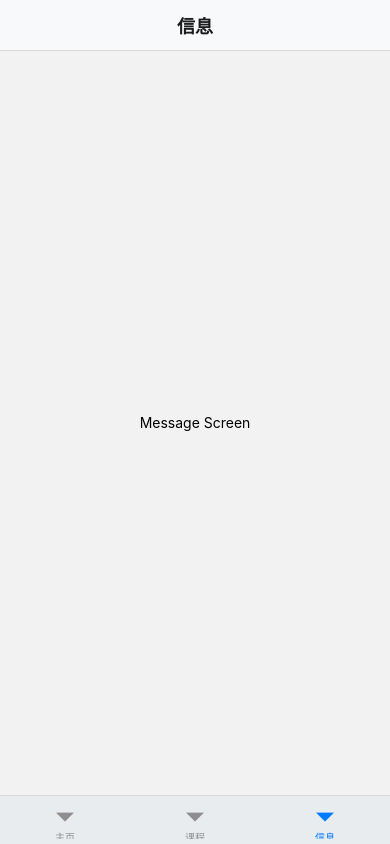
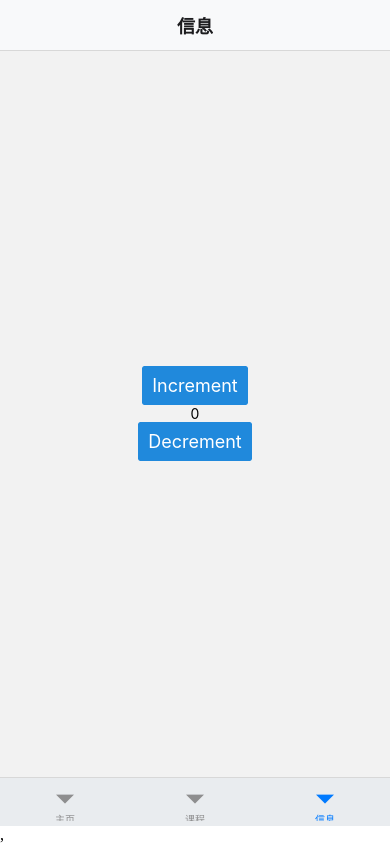
Before and after one commit to Desxiaofeng/mySDUrn, a React Native app: screen /Message in a window 390 px wide. Built offline with nearby package versions, Linux system fonts and the light colour scheme.

Commit message:
add redux and asynstore

```diff
--- a/package.json
+++ b/package.json
@@ -10,9 +10,11 @@
     "test": "jest"
   },
   "dependencies": {
+    "@react-native-async-storage/async-storage": "^2.1.0",
     "@react-navigation/bottom-tabs": "^7.2.0",
     "@react-navigation/native": "^7.0.14",
     "@react-navigation/native-stack": "^7.2.0",
+    "@reduxjs/toolkit": "^2.5.0",
     "@rneui/base": "^4.0.0-rc.7",
     "@rneui/themed": "^4.0.0-rc.8",
     "react": "18.3.1",
@@ -21,7 +23,9 @@
     "react-native-safe-area-context": "^4.14.1",
     "react-native-screens": "^4.5.0",
     "react-native-size-matters": "^0.4.2",
-    "react-native-vector-icons": "^10.2.0"
+    "react-native-vector-icons": "^10.2.0",
+    "react-redux": "^9.2.0",
+    "redux-persist": "^6.0.0"
   },
   "devDependencies": {
     "@babel/core": "^7.25.2",
--- a/src/Root.tsx
+++ b/src/Root.tsx
@@ -3,6 +3,8 @@ import { GestureHandlerRootView } from 'react-native-gesture-handler';
 import { Platform, SafeAreaView } from 'react-native';
 import { NavigationContainer } from '@react-navigation/native';
 import { createNativeStackNavigator } from '@react-navigation/native-stack';
+import { PersistGate } from 'redux-persist/integration/react';
+import { Provider } from 'react-redux';
 
 import SearchScreen from './screen/navScreen/RecentActivityScreen';
 import RecentActivityScreen from './screen/navScreen/RecentActivityScreen';
@@ -11,6 +13,7 @@ import SearchTab from './component/nav/SearchTab';
 import ProfileScreen from './screen/mainTabScreen/ProfileScreen';
 import data from './component/data';
 import theme from './theme';
+import { store, persistor } from './store';
 
 //type类型
 export type StackNavParamList = {
@@ -59,6 +62,8 @@ function StackNav() : React.JSX.Element {
 export default function Root(): React.JSX.Element {
   return (
     <>
+    <Provider store={store}>
+    <PersistGate loading={null} persistor={persistor}>
         {(Platform.OS === 'ios') ? (
           <GestureHandlerRootView style={{ flex: 1 }}>
             <NavigationContainer>
@@ -74,6 +79,8 @@ export default function Root(): React.JSX.Element {
             </GestureHandlerRootView>
           </SafeAreaView>
         )}
+      </PersistGate>
+      </Provider>,
 
     </>
   );
--- /dev/null
+++ b/src/hook.ts
@@ -0,0 +1,5 @@
+import { TypedUseSelectorHook, useDispatch, useSelector } from 'react-redux'
+import type { RootState, AppDispatch } from './store'
+
+export const useAppDispatch: () => AppDispatch = useDispatch
+export const useAppSelector: TypedUseSelectorHook<RootState> = useSelector
--- /dev/null
+++ b/src/redux/counterSlice.ts
@@ -0,0 +1,31 @@
+import { createSlice, PayloadAction } from '@reduxjs/toolkit'
+import type { RootState } from '../store'
+
+
+// 使用该类型定义初始 state
+const initialState:  {value: number} = {
+  value: 0
+}
+
+export const counterSlice = createSlice({
+  name: 'counter',
+  initialState,
+  reducers: {
+    increment: state => {
+      state.value += 1
+    },
+    decrement: state => {
+      state.value -= 1
+    },
+    // 使用 PayloadAction 类型声明 `action.payload` 的内容
+    incrementByAmount: (state, action: PayloadAction<number>) => {
+      state.value += action.payload
+    }
+  }
+})
+
+export const { increment, decrement, incrementByAmount } = counterSlice.actions
+// 选择器等其他代码可以使用导入的 `RootState` 类型
+export const selectCount = (state: RootState) => state.counter.value
+
+export default counterSlice.reducer
--- a/src/screen/mainTabScreen/MessageScreen.tsx
+++ b/src/screen/mainTabScreen/MessageScreen.tsx
@@ -3,11 +3,27 @@ import {
     View,
     Text,
 } from 'react-native';
+import { decrement, increment, selectCount } from '../../redux/counterSlice'
+import { useAppSelector, useAppDispatch } from '../../hook'
+import { Button } from '@rneui/themed';
 
 export default function MessageScreen(): React.JSX.Element {
+    const count = useAppSelector(selectCount)
+    const dispatch = useAppDispatch()
     return (
         <View style={{ flex: 1, justifyContent: 'center', alignItems: 'center' }}>
-            <Text>Message Screen</Text>
+        <Button
+          onPress={() => dispatch(increment())}
+        >
+          Increment
+        </Button>
+        <Text>{count}</Text>
+        <Button
+          onPress={() => dispatch(decrement())}
+        >
+          Decrement
+        </Button>
+
         </View>
     );
 }
--- /dev/null
+++ b/src/store.ts
@@ -0,0 +1,25 @@
+import { configureStore } from '@reduxjs/toolkit';
+import { persistStore, persistReducer } from 'redux-persist';
+import AsyncStorage from '@react-native-async-storage/async-storage';
+import counterReducer from './redux/counterSlice';
+
+const persistConfig = {
+  key: 'root',
+  storage: AsyncStorage,
+  whitelist: ['counter'],
+};
+
+const persistedReducer = persistReducer(persistConfig, counterReducer);
+
+const store = configureStore({
+  reducer: {
+    counter: persistedReducer,
+  },
+});
+
+const persistor = persistStore(store);
+
+export type RootState = ReturnType<typeof store.getState>;
+export type AppDispatch = typeof store.dispatch;
+export { store, persistor };
+export default store;
```
Lines whose indentation alone changed are shown as unchanged.
